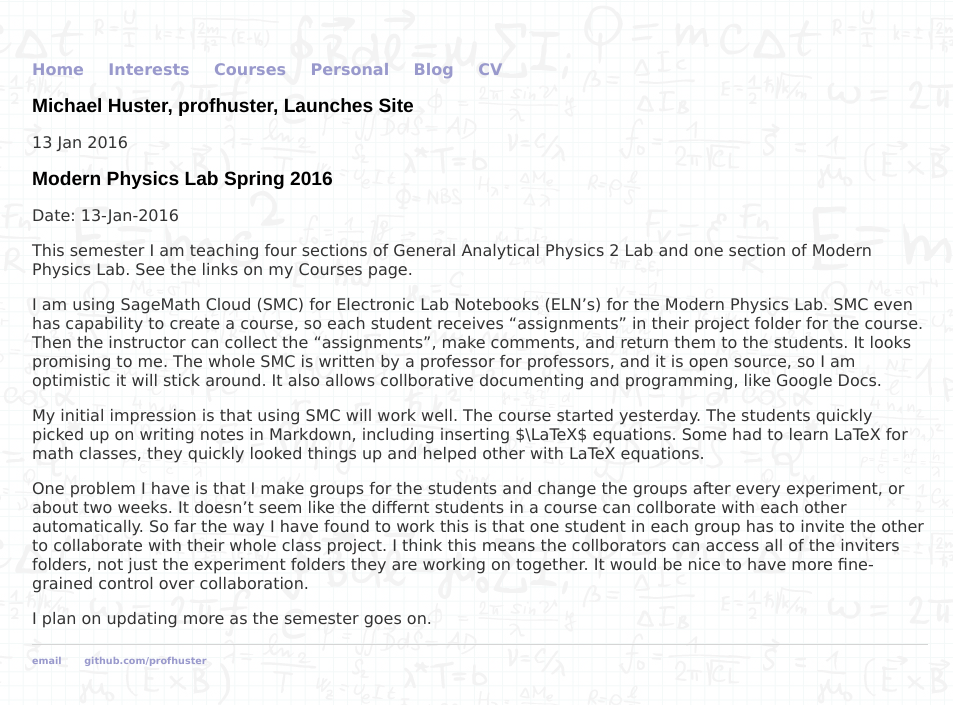
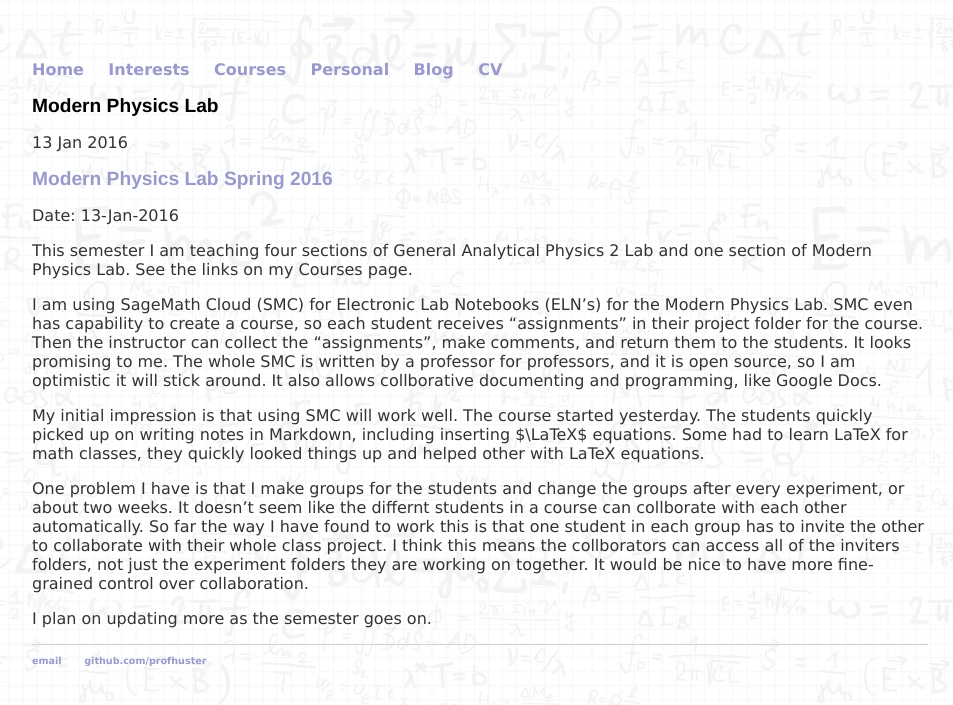
Before and after one commit to profhuster/profhuster.github.io, a Jekyll site: the page built from _posts/2016-01-13-ModPhys1.md, in a window 1280 px wide. Shown: the top 705 px of the page, without its empty margins (160-1113 px from the left). Built offline with Jekyll 4.4.1, drawn with Linux system fonts in a browser that asks for light colours.

Commit message:
Update 2016-01-13-ModPhys1.md

```diff
--- a/_posts/2016-01-13-ModPhys1.md
+++ b/_posts/2016-01-13-ModPhys1.md
@@ -1,9 +1,9 @@
 ---
 layout: post
-title: "Michael Huster, profhuster, Launches Site"
+title: "Modern Physics Lab"
 date: 2016-01-13
 ---
-# Modern Physics Lab Spring 2016
+# [Modern Physics Lab Spring 2016](+posts/2016-01-13-ModPhys1)
 
 Date: 13-Jan-2016
 
```
